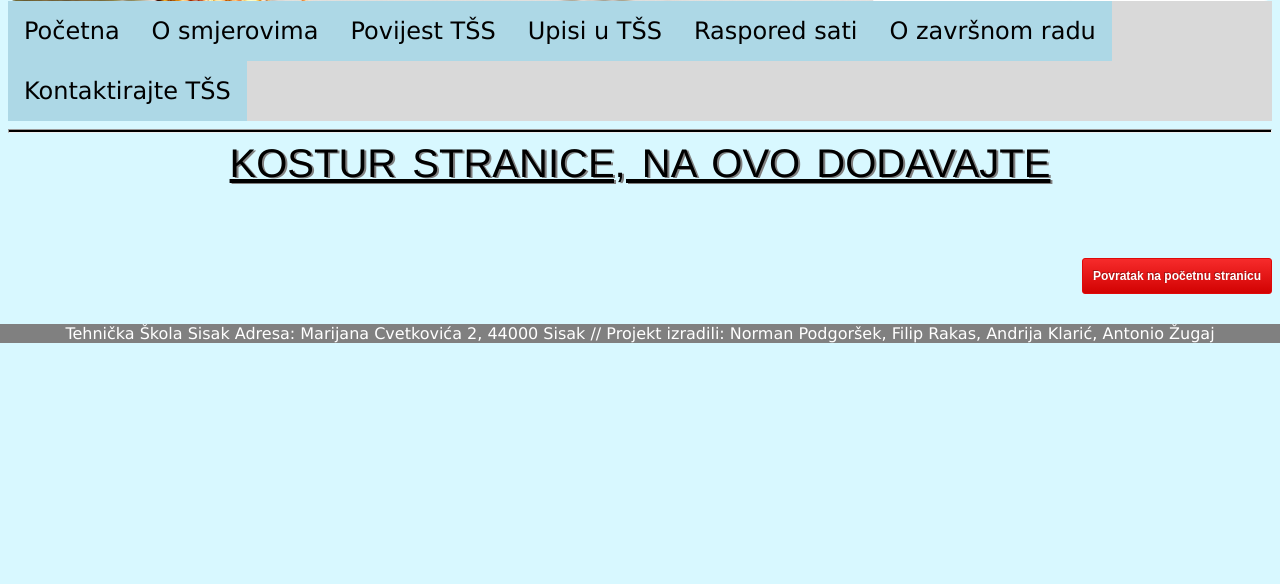
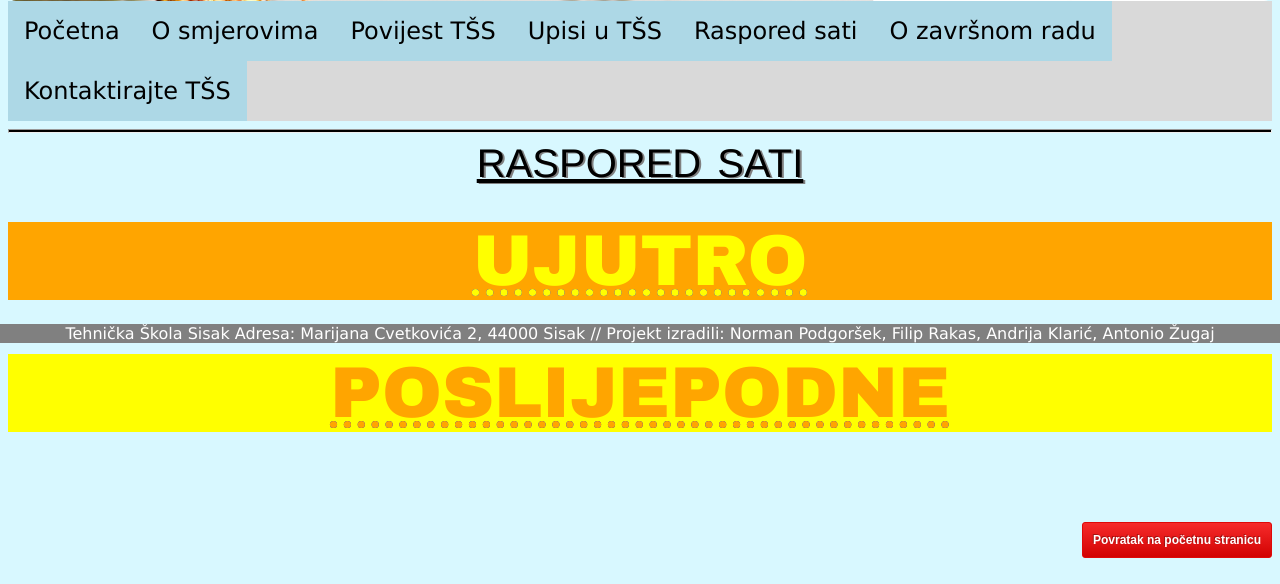
Before and after one commit to Catzzye/hotspotTSS, a PHP site: page /raspored.html in a window 1280 px wide. Shown: the part 457-1041 px from the top of the page. Before the commit the page ends 800 px from the top, so only its background shows below. Run offline with PHP 8.4, Linux system fonts and the light colour scheme.

Commit message:
Daljnje promjene
Priprema za rad danas!

```diff
--- a/raspored.html
+++ b/raspored.html
@@ -3,7 +3,7 @@
 <head>
 
 <meta http-equiv="Content-Type" content="text/html;charset=UTF-8" />
-<title>KOSTUR KOSTUR KOSTUR</title>
+<title>Raspored</title>
 
 <link rel="stylesheet" type="text/css" href="zaglavlje.css">
 
@@ -61,7 +61,13 @@ float:right;
 
 
 <div class="naslovi">
-Kostur stranice, na ovo dodavajte</div></div> <br>	<br>
+Raspored sati</div></div> <br>	<br>
+
+<a href="Ujutro.pdf" download> <div class="rasporedgumbujutro">  UJUTRO </div> </a>  <br> <br> <br>
+
+ <a href="Poslijepodne.pdf" download> <div class="rasporedgumbpopodne"> POSLIJEPODNE </div> </a>  <br> <br> <br>
+
+
 
 <br> <br>
 <a class="button_povratak" href="index.html">Povratak na početnu stranicu</a> <br> <br> &nbsp;
--- a/zaglavlje.css
+++ b/zaglavlje.css
@@ -139,7 +139,28 @@ a{
 	text-decoration: underline dotted blue;
 	text-align: center;
 	font-size:24;
+
 	}
+
+.rasporedgumbujutro{
+	font-family: "Arial Black", "Arial Bold", Gadget, sans-serif;
+	font-size:3em;
+	color:yellow;
+	text-align:center;
+	background-color: orange;
+	text-decoration: underline dotted yellow;
+
+}
+
+.rasporedgumbpopodne{
+	font-family: "Arial Black", "Arial Bold", Gadget, sans-serif;
+	font-size:3em;
+	color:orange;
+	text-align:center;
+	background-color: yellow;
+	text-decoration: underline dotted orange;
+
+}
 
 //Klaric
 
```
